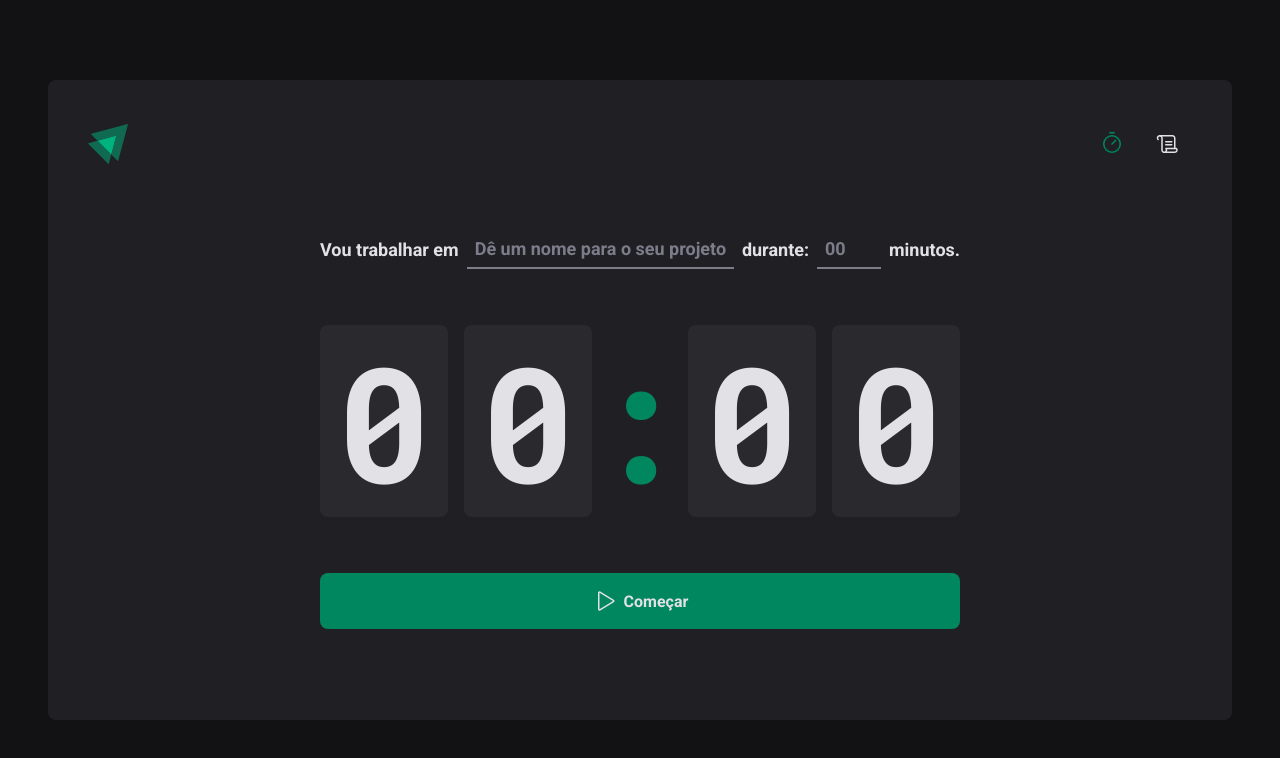
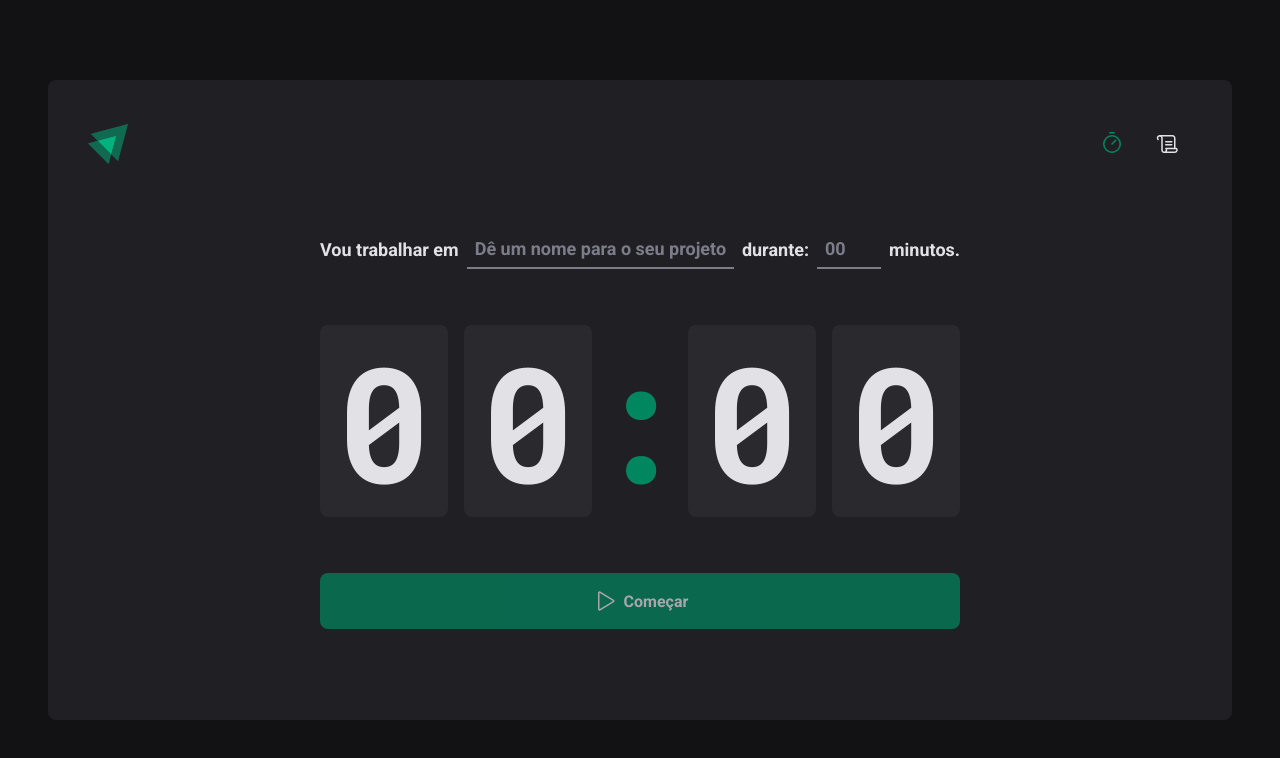
Before and after one commit to Jessica-Garcia/timer-react, a React (Vite) app: page / in a window 1280 px wide. Shown: the top 758 px of the page. Built offline with nearby package versions, Linux system fonts and the light colour scheme.

Commit message:
refactor: validate form

```diff
--- a/src/pages/Home/index.tsx
+++ b/src/pages/Home/index.tsx
@@ -1,4 +1,8 @@
 import { Play } from "phosphor-react";
+import { useForm } from "react-hook-form";
+import { zodResolver } from "@hookform/resolvers/zod";
+import * as zod from "zod";
+
 import {
   CountDownContainer,
   FormContainer,
@@ -8,10 +12,27 @@
   StartCountDownButton,
   TaskInput,
 } from "./styles";
+
+const newCycleFormValidationSchema = zod.object({
+  task: zod.string().min(1, "Informe a tarefa"),
+  minutesAmount: zod.number().min(5).max(60),
+});
+
 export function Home() {
+  const { register, handleSubmit, watch } = useForm({
+    resolver: zodResolver(newCycleFormValidationSchema),
+  });
+
+  function handleCreateNewCycle(data: any) {
+    console.log(data);
+  }
+
+  const task = watch("task");
+  const isTaskFulfilled = task;
+
   return (
     <HomeContainer>
-      <form action="">
+      <form onSubmit={handleSubmit(handleCreateNewCycle)} action="">
         <FormContainer>
           <label htmlFor="task">Vou trabalhar em</label>
           <TaskInput
@@ -19,6 +40,7 @@
             id="task"
             placeholder="Dê um nome para o seu projeto"
             list="task-suggestions"
+            {...register("task")}
           />
 
           <datalist id="task-suggestions">
@@ -36,6 +58,7 @@
             step={5}
             max={60}
             min={5}
+            {...register("minutesAmout", { valueAsNumber: true })}
           />
           <span>minutos.</span>
         </FormContainer>
@@ -48,7 +71,7 @@
           <span>0</span>
         </CountDownContainer>
 
-        <StartCountDownButton type="submit">
+        <StartCountDownButton disabled={!isTaskFulfilled} type="submit">
           <Play size={24} />
           Começar
         </StartCountDownButton>
```
